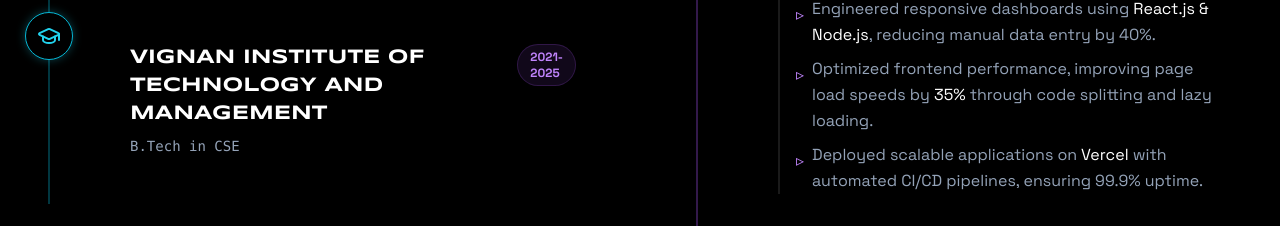
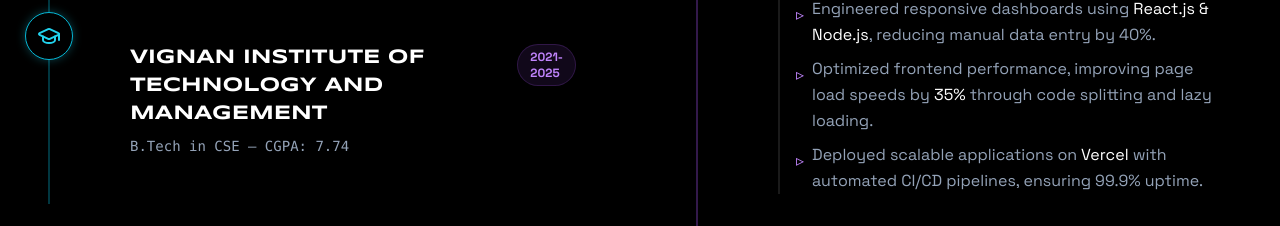
Before and after one commit to Asishranjansahu/ASISH-PORTFOLIO, a React (Vite) app: page / in a window 1280 px wide. Shown: the part 2260-2486 px from the top of the page. Built offline with nearby package versions, Linux system fonts and the light colour scheme.

Commit message:
chore: add CGPA to B.Tech education details

```diff
--- a/src/App.jsx
+++ b/src/App.jsx
@@ -528,7 +528,7 @@ function App() {
                 <div className="relative border-l-2 border-cyan-500/30 ml-3 md:ml-6 space-y-12 pl-8 md:pl-12 py-4">
                   {[
                     { title: "NIST University", degree: "M.Tech in CSE — Focus: Distributed Systems & Web Engineering", year: "Pursuing", color: "cyan", bgClass: "bg-cyan-500/10", textClass: "text-cyan-400", borderClass: "border-cyan-500/20" },
-                    { title: "VIGNAN INSTITUTE OF TECHNOLOGY AND MANAGEMENT", degree: "B.Tech in CSE", year: "2021-2025", color: "purple", bgClass: "bg-purple-500/10", textClass: "text-purple-400", borderClass: "border-purple-500/20" }
+                    { title: "VIGNAN INSTITUTE OF TECHNOLOGY AND MANAGEMENT", degree: "B.Tech in CSE — CGPA: 7.74", year: "2021-2025", color: "purple", bgClass: "bg-purple-500/10", textClass: "text-purple-400", borderClass: "border-purple-500/20" }
                   ].map((item, i) => (
                     <motion.div
                       key={i}
```
